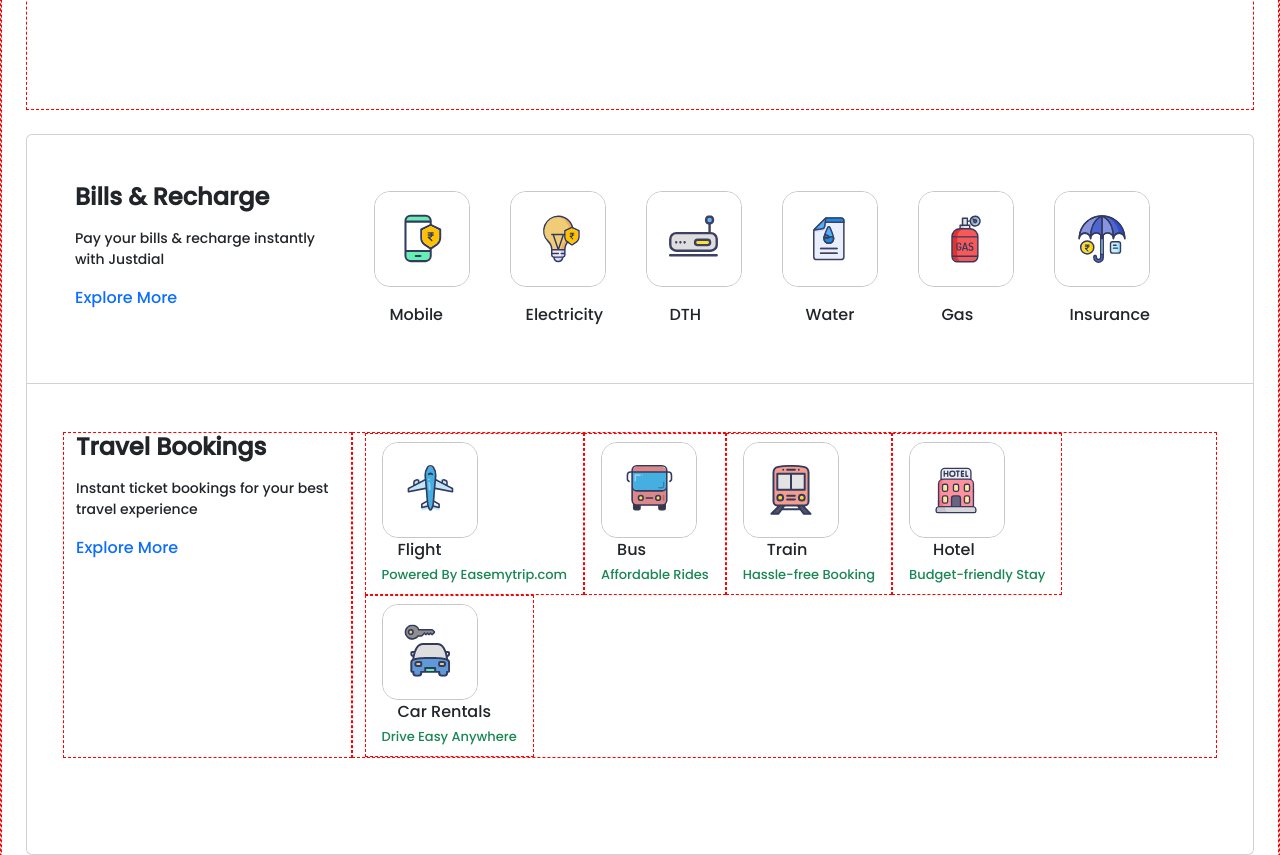
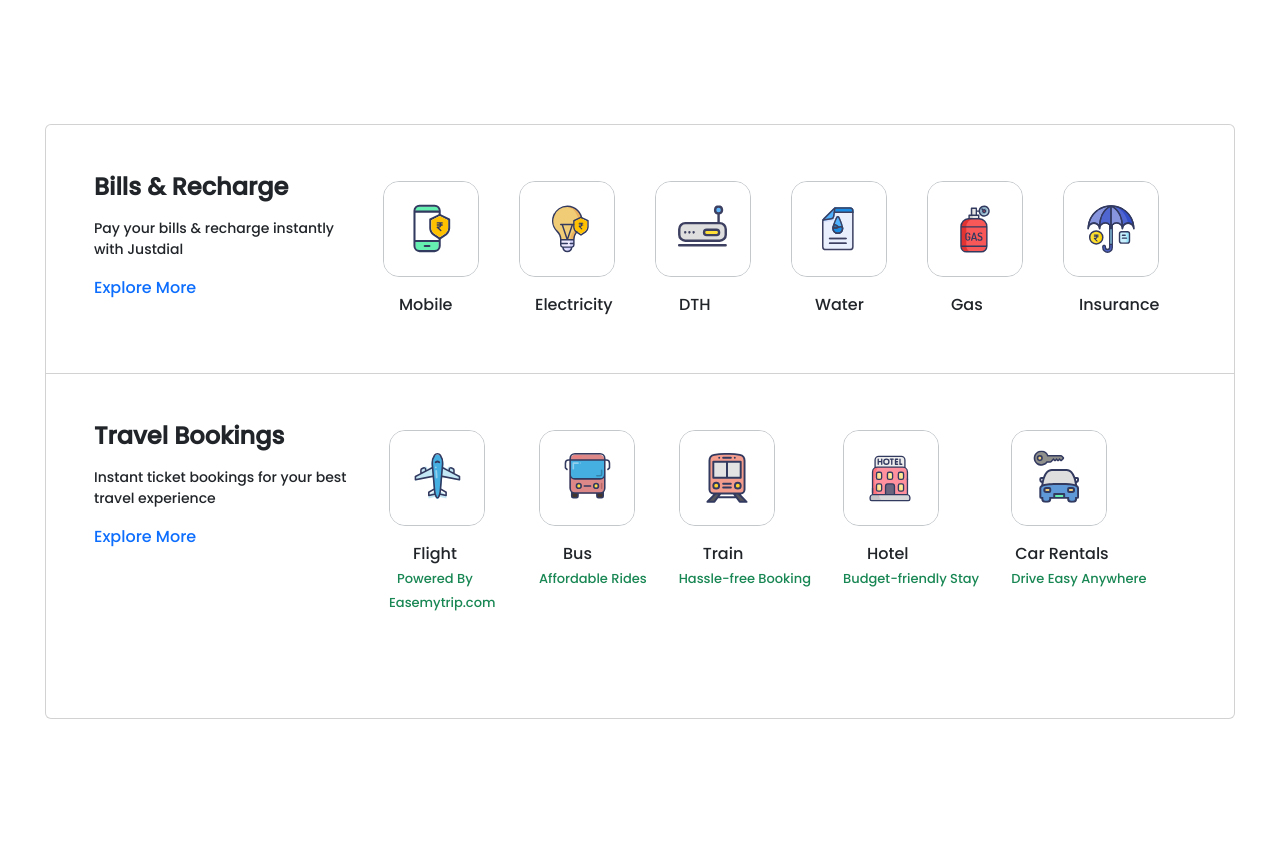
Before and after one commit to anitatechnical97/13thmay-JustDial, a plain HTML site: page index.html in a window 1280 px wide. Shown: the part 1242-2097 px from the top of the page. Drawn offline with nearby package versions, Linux system fonts and the light colour scheme.

Commit message:
justdial

```diff
--- a/css/main.css
+++ b/css/main.css
@@ -1,5 +1,5 @@
 body {
-    background-color:#fff ;
+    background-color:#E8E8E8 ;
     font-family: 'Poppins', sans-serif;
 }
 
@@ -18,7 +18,7 @@ body {
 
 .a_tbdr {
     /* height: 1200px; */
-    border: 1px dashed red;
+    /* border: 1px dashed red; */
 }
 
 /* .a_cont {
@@ -145,6 +145,16 @@ ul.a_m33_icon >li > a > img {
 ul.a_m33_icon > li > a > span
 {
     font-size: 14px;
+}
+
+
+
+
+
+
+ul.a_new_icon > li > a.a_new_icon1
+{
+    width: 150px;
 }
 
 .a_orange {
@@ -317,7 +327,22 @@ footer {
  }
 
 
+
+ @media screen and (min-width: 577px) {
+
+      main {
+        padding-left: 45px;
+        padding-right: 45px;
+      }
+  }
+
+
 @media screen and (max-width: 576px){
+
+    main {
+        padding-left: 14px;
+        padding-right: 14px;
+      }
 
     .a_form_col {
         height: 50px;
--- a/index.html
+++ b/index.html
@@ -225,7 +225,7 @@
                       </div>
                   </div>
                   <div class="col-12 col-sm-11 a_tbdr clearfix">
-                      <div class="float-end">
+                      <div>
                         <form class="d-sm-none d-md-none border p-1 rounded border-dark-subtle pt-0 pb-0 bg-white">
                           <div class="row">
                               <div class="col-1 p-0">
@@ -291,7 +291,7 @@
                   </div>
               </div>
           </header>
-          <main class="a_tbdr a_mt-5 bg-white ps-4 pe-4">
+          <main class="a_tbdr a_mt-5 bg-white">
               <div class="a_m1 d-block d-sm-none">
                   <div class="row m-0">
                       <div class="col-3 a_tbdr p-3">
@@ -397,7 +397,7 @@
               </div>
               <div class="a_m2 mt-4 d-block d-sm-none">
                   <a href="#">
-                      <img class="img-fluid" src="./img/banner/free_listing_banner_14march.avif" alt="">
+                      <img class="img-fluid" src="./img/banner/free.avif" alt="">
                   </a>
               </div>
               <div class="a_m3 mt-3 d-block d-sm-none">
@@ -468,7 +468,7 @@
                           <img class="img-fluid" src="./img/banner/deepcleaning.webp" alt="">
                         </a>
                       </div>
-                  </div>-3
+                  </div>
               </div>
               <div class="a_m6 mt-3 d-block d-sm-none">
                   <a href="#">
@@ -639,7 +639,7 @@
                       </div>
                   </div>
                   <div class="col-6 a_tbdr">
-                      <div class="row m-0 h-100">
+                      <div class="row h-100">
                           <div class="col-3 p-0 ps-1 pe-2 a_tbdr">
                             <a href="#" class="d-block rounded-3 position-relative p-2 h-100 a_xyz text-decoration-none overflow-hidden" style="background: #0F7DD8;">
                               <span class="fw-bold fs-5 text-white d-block ms-2 me-3">B2B</span>
@@ -922,7 +922,7 @@
                   </div>
                 </div>
               </div>
-              <div class="a_m55 mb-4">
+              <div class="a_m55 mb-4 d-none d-sm-block">
                 <div class="card">
                   <div class="card-header bg-transparent p-5">
                     <div class="row m-0">
@@ -986,42 +986,42 @@
                         </p>
                         <a href="#" class="text-decoration-none">
                           Explore More
-                       </a>
+                        </a>
                       </div>
                       <div class="col-9 a_tbdr">
-                        <ul class="nav">
+                        <ul class="nav a_new_icon">
                           <li class="nav-item bg-white a_tbdr">
-                            <a class="nav-link text-dark" aria-current="page" href="#">
+                            <a class="nav-link text-dark a_new_icon1" aria-current="page" href="#">
                               <img class="img-fluid border border-secondary-subtle rounded-4" src="./img/banner/flight.svg" alt="">
-                              <span class="d-block ms-3">Flight</span>
-                              <span class="text-success" style="font-size:13px;">Powered By Easemytrip.com</span>
+                              <span class="d-block ms-4 mt-3">Flight</span>
+                              <span class="text-success ms-2" style="font-size:13px;">Powered By Easemytrip.com</span>
                             </a>
                           </li>
                           <li class="nav-item bg-white a_tbdr">
                             <a class="nav-link text-dark" aria-current="page" href="#">
                               <img class="img-fluid border border-secondary-subtle rounded-4" src="./img/banner/bus.svg" alt="">
-                              <span class="d-block ms-3">Bus</span>
+                              <span class="d-block ms-4 mt-3">Bus</span>
                               <span class="text-success" style="font-size:13px;">Affordable Rides</span>
                             </a>
                           </li>
                           <li class="nav-item bg-white a_tbdr">
                             <a class="nav-link text-dark" aria-current="page" href="#">
                               <img class="img-fluid border border-secondary-subtle rounded-4" src="./img/banner/train.svg" alt="">
-                              <span class="d-block ms-4">Train</span>
+                              <span class="d-block ms-4 mt-3">Train</span>
                               <span class="text-success" style="font-size:13px;">Hassle-free Booking</span>
                             </a>
                           </li>
                           <li class="nav-item bg-white a_tbdr">
                             <a class="nav-link text-dark" aria-current="page" href="#">
                               <img class="img-fluid border border-secondary-subtle rounded-4" src="./img/banner/hotels.svg" alt="">
-                              <span class="d-block ms-4">Hotel</span>
+                              <span class="d-block ms-4 mt-3">Hotel</span>
                               <span class="text-success" style="font-size:13px;">Budget-friendly Stay</span>
                             </a>
                           </li>
                           <li class="nav-item bg-white a_tbdr">
                             <a class="nav-link text-dark" aria-current="page" href="#">
                               <img class="img-fluid border border-secondary-subtle rounded-4" src="./img/banner/carhire.svg" alt="">
-                              <span class="d-block ms-3">Car Rentals</span>
+                              <span class="d-block ms-1 mt-3">Car Rentals</span>
                               <span class="text-success" style="font-size:13px;">Drive Easy Anywhere</span>
                             </a>
                           </li>
```
Also changed, not shown: img/banner/free.avif (renamed from img/banner/free_listing_banner _14march.avif).
